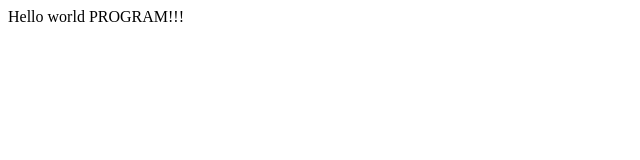
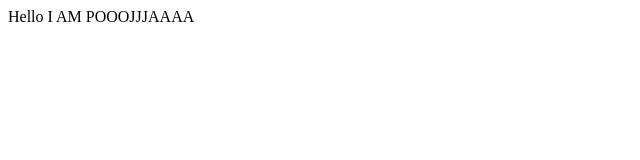
Before and after one commit to poojramesh/blueegreen, a plain HTML site: page index.html in a window 1280 px wide. Shown: the full height of the page, 0-640 px from the left. Drawn offline with Linux system fonts and the light colour scheme.

Commit message:
Update index.html

```diff
--- a/index.html
+++ b/index.html
@@ -1,6 +1,6 @@
 <html>
 <header><title>This is title</title></header>
 <body>
-Hello world PROGRAM!!!
+Hello I AM POOOJJJAAAA
 </body>
 </html>
```
